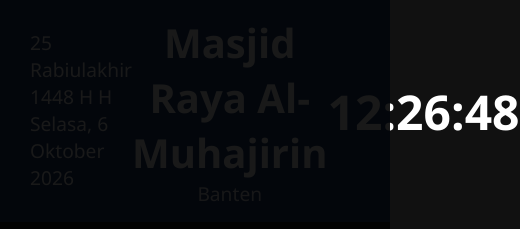
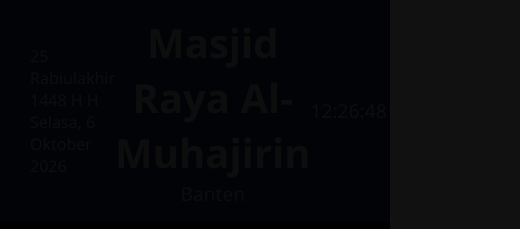
Before and after one commit to dmuhi9959/JWS, a plain HTML site: page index.html in a window 390 px wide. Shown: the top 229 px of the page, 520 px wide, since content can reach past the window. Drawn offline with Linux system fonts and the light colour scheme.

Commit message:
Refactor CSS for mobile compatibility and layout

```diff
--- a/style.css
+++ b/style.css
@@ -1,18 +1,41 @@
 * { margin: 0; padding: 0; box-sizing: border-box; font-family: 'Segoe UI', Tahoma, Geneva, Verdana, sans-serif; }
-body { background: #111; color: white; overflow: hidden; height: 100vh; display: flex; flex-direction: column; }
 
-/* Tombol Unlock Suara */
-#audioUnlock { position: fixed; top: 0; left: 0; width: 100%; height: 100%; background: rgba(0,0,0,0.9); z-index: 9999; display: flex; align-items: center; justify-content: center; font-size: 2em; color: #fff; cursor: pointer; text-align: center; padding: 20px;}
+/* FIX MOBILE: Pakai 100dvh agar pas di browser HP */
+html, body { height: 100%; width: 100%; margin: 0; padding: 0; }
+body {
+    height: 100vh; /* Fallback */
+    height: 100dvh; /* Dynamic Viewport Height untuk HP */
+    background-color: #111;
+    color: white;
+    overflow: hidden;
+    display: flex;
+    flex-direction: column;
+    background-size: cover;
+    background-position: center;
+    background-repeat: no-repeat;
+}
 
-/* Header (3 Kolom) */
+/* Layer Gelap */
+body::before {
+    content: '';
+    position: fixed;
+    top: 0; left: 0; right: 0; bottom: 0;
+    background: rgba(0, 0, 0, 0.75);
+    z-index: -1;
+}
+
+/* Tombol Unlock */
+#audioUnlock { position: fixed; top: 0; left: 0; width: 100%; height: 100%; background: rgba(0,0,0,0.95); z-index: 9999; display: flex; align-items: center; justify-content: center; font-size: 1.8em; color: #fff; cursor: pointer; text-align: center; padding: 20px;}
+
+/* Header */
 header { display: flex; justify-content: space-between; align-items: center; padding: 15px 30px; flex-shrink: 0; }
 .header-left, .header-right { flex: 1; }
-.header-left { text-align: left; font-size: 1.2em; line-height: 1.4; }
+.header-left { text-align: left; }
+.header-left #clock { font-size: 3em; font-weight: bold; }
 .header-center { flex: 2; text-align: center; }
-.header-right { text-align: right; }
+.header-right { text-align: right; font-size: 1.2em; line-height: 1.4; }
 .header-center h1 { font-size: 2.5em; font-weight: bold; }
 .header-center p { font-size: 1.2em; opacity: 0.9; }
-.header-right #clock { font-size: 3em; font-weight: bold; }
 
 /* Main */
 main { flex: 1; display: flex; padding: 10px 30px; gap: 20px; min-height: 0; overflow: hidden; }
@@ -22,7 +45,7 @@ main { flex: 1; display: flex; padding: 10px 30px; gap: 20px; min-height: 0; ove
 .prayer-container { display: flex; flex-direction: column; gap: 8px; flex: 1; justify-content: space-between; overflow: hidden; }
 .prayer-block { display: flex; justify-content: space-between; align-items: center; padding: 8px 15px; border-radius: 8px; font-size: 1.2em; font-weight: bold; flex: 1; }
 
-/* Video (Tidak Full) */
+/* Video */
 .center-panel { flex: 1; display: flex; justify-content: center; align-items: center; height: 100%; }
 .media-container { width: 80%; height: 90%; border-radius: 15px; overflow: hidden; box-shadow: 0 10px 30px rgba(0,0,0,0.5); }
 .media-container iframe, .media-container img { width: 100%; height: 100%; object-fit: cover; }
```
